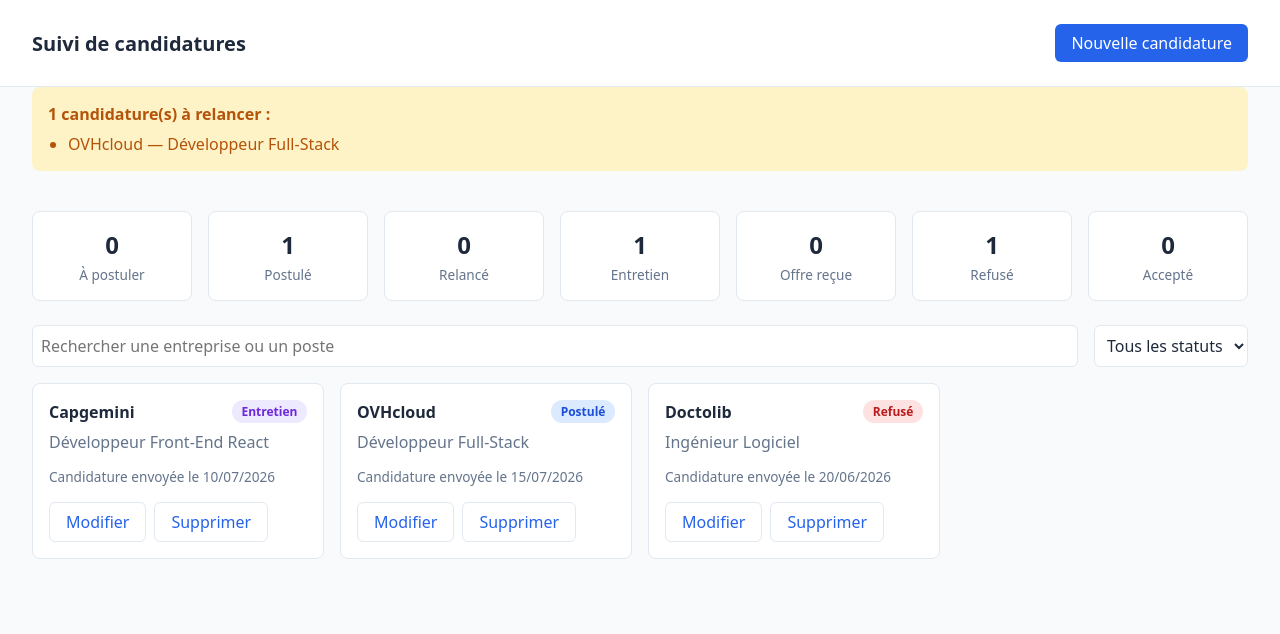
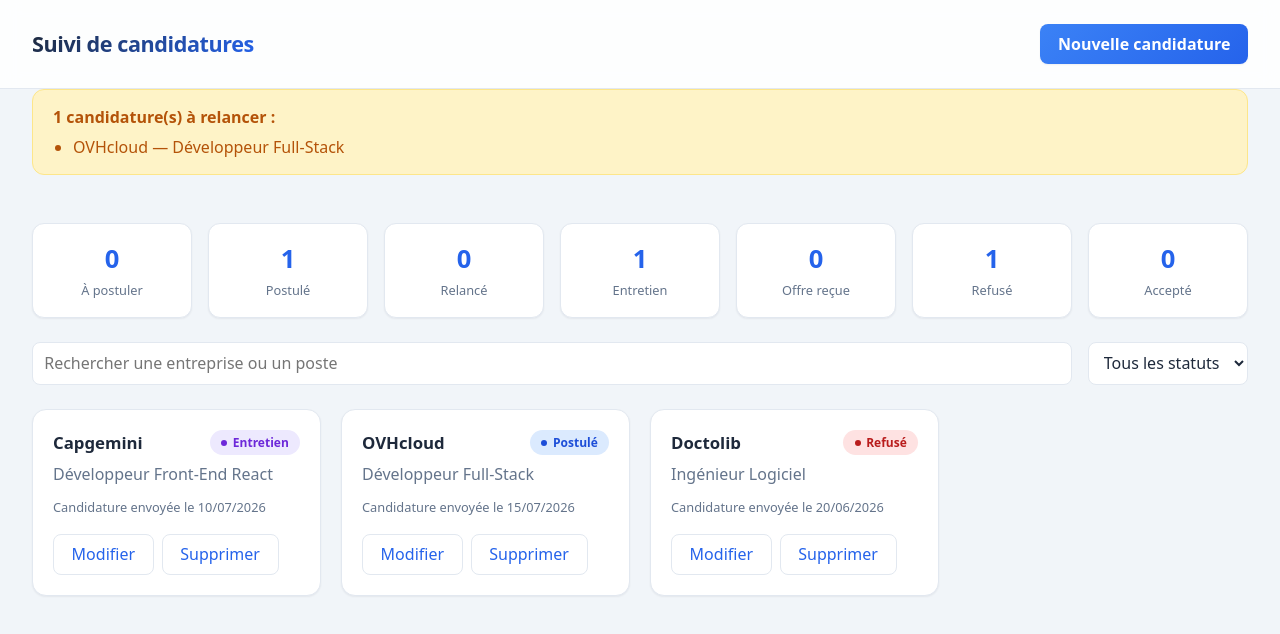
Before and after one commit to GuillaumeCoquemont/suivi-candidatures, a React (Vite) app: page / in a window 1280 px wide. Shown: the top 634 px of the page. Built offline with nearby package versions, Linux system fonts and the light colour scheme.

Commit message:
feat: modernise le style (ombres, animations, dégradés, hover)

```diff
--- a/src/index.css
+++ b/src/index.css
@@ -1,12 +1,13 @@
 /* Palette et variables globales */
 :root {
-  --couleur-fond: #f8fafc;
+  --couleur-fond: #f1f5f9;
   --couleur-surface: #ffffff;
   --couleur-texte: #1e293b;
   --couleur-texte-clair: #64748b;
   --couleur-bordure: #e2e8f0;
   --couleur-primaire: #2563eb;
   --couleur-primaire-hover: #1d4ed8;
+  --couleur-primaire-clair: #3b82f6;
 
   --badge-gris-fond: #f1f5f9;
   --badge-gris-texte: #475569;
@@ -20,6 +21,10 @@
   --badge-vert-texte: #15803d;
   --badge-rouge-fond: #fee2e2;
   --badge-rouge-texte: #b91c1c;
+
+  --ombre-sm: 0 1px 2px rgba(15, 23, 42, 0.06);
+  --ombre-md: 0 4px 12px rgba(15, 23, 42, 0.08);
+  --ombre-lg: 0 20px 40px rgba(15, 23, 42, 0.18);
 }
 
 * {
@@ -31,21 +36,30 @@
   background: var(--couleur-fond);
   color: var(--couleur-texte);
   font-family: system-ui, -apple-system, 'Segoe UI', sans-serif;
+  -webkit-font-smoothing: antialiased;
 }
 
 button {
   font: inherit;
   cursor: pointer;
   border: none;
-  border-radius: 6px;
-  padding: 0.5rem 1rem;
-  background: var(--couleur-primaire);
+  border-radius: 8px;
+  padding: 0.55rem 1.1rem;
+  font-weight: 600;
+  background: linear-gradient(135deg, var(--couleur-primaire-clair), var(--couleur-primaire));
   color: white;
-  transition: background 0.15s ease;
+  box-shadow: var(--ombre-sm);
+  transition: transform 0.15s ease, box-shadow 0.15s ease, background 0.15s ease;
 }
 
 button:hover {
-  background: var(--couleur-primaire-hover);
+  background: linear-gradient(135deg, var(--couleur-primaire), var(--couleur-primaire-hover));
+  box-shadow: var(--ombre-md);
+  transform: translateY(-1px);
+}
+
+button:active {
+  transform: translateY(0);
 }
 
 input,
@@ -53,25 +67,44 @@
 textarea {
   font: inherit;
   border: 1px solid var(--couleur-bordure);
-  border-radius: 6px;
-  padding: 0.5rem;
+  border-radius: 8px;
+  padding: 0.55rem 0.7rem;
   background: var(--couleur-surface);
   color: var(--couleur-texte);
+  transition: border-color 0.15s ease, box-shadow 0.15s ease;
+}
+
+input:focus,
+select:focus,
+textarea:focus {
+  outline: none;
+  border-color: var(--couleur-primaire-clair);
+  box-shadow: 0 0 0 3px rgba(37, 99, 235, 0.15);
 }
 
 /* En-tête */
 .header {
+  position: sticky;
+  top: 0;
+  z-index: 5;
   display: flex;
   align-items: center;
   justify-content: space-between;
   padding: 1.5rem 2rem;
-  background: var(--couleur-surface);
+  background: rgba(255, 255, 255, 0.85);
+  backdrop-filter: blur(10px);
   border-bottom: 1px solid var(--couleur-bordure);
 }
 
 .header h1 {
-  font-size: 1.25rem;
+  font-size: 1.35rem;
+  font-weight: 700;
+  letter-spacing: -0.02em;
   margin: 0;
+  background: linear-gradient(135deg, var(--couleur-texte), var(--couleur-primaire));
+  -webkit-background-clip: text;
+  background-clip: text;
+  color: transparent;
 }
 
 /* Statistiques */
@@ -85,28 +118,36 @@
 .stat-card {
   background: var(--couleur-surface);
   border: 1px solid var(--couleur-bordure);
-  border-radius: 8px;
-  padding: 1rem;
+  border-radius: 12px;
+  padding: 1.1rem;
   text-align: center;
+  box-shadow: var(--ombre-sm);
+  transition: box-shadow 0.2s ease, transform 0.2s ease;
+}
+
+.stat-card:hover {
+  box-shadow: var(--ombre-md);
+  transform: translateY(-2px);
 }
 
 .stat-card__valeur {
-  font-size: 1.5rem;
-  font-weight: 600;
+  font-size: 1.6rem;
+  font-weight: 700;
   margin: 0;
+  color: var(--couleur-primaire);
 }
 
 .stat-card__libelle {
   color: var(--couleur-texte-clair);
-  font-size: 0.85rem;
-  margin: 0.25rem 0 0;
+  font-size: 0.8rem;
+  margin: 0.3rem 0 0;
 }
 
 /* Filtres */
 .filters {
   display: flex;
   gap: 1rem;
-  padding: 0 2rem 1rem;
+  padding: 0 2rem 1.5rem;
 }
 
 .filters input {
@@ -117,15 +158,23 @@
 .candidatures-liste {
   display: grid;
   grid-template-columns: repeat(auto-fill, minmax(280px, 1fr));
-  gap: 1rem;
+  gap: 1.25rem;
   padding: 0 2rem 2rem;
 }
 
 .candidature-card {
   background: var(--couleur-surface);
   border: 1px solid var(--couleur-bordure);
-  border-radius: 8px;
-  padding: 1rem;
+  border-radius: 14px;
+  padding: 1.25rem;
+  box-shadow: var(--ombre-sm);
+  transition: box-shadow 0.2s ease, transform 0.2s ease, border-color 0.2s ease;
+}
+
+.candidature-card:hover {
+  box-shadow: var(--ombre-md);
+  transform: translateY(-3px);
+  border-color: var(--couleur-primaire-clair);
 }
 
 .candidature-card__entete {
@@ -137,7 +186,8 @@
 
 .candidature-card__entete h3 {
   margin: 0;
-  font-size: 1rem;
+  font-size: 1.05rem;
+  font-weight: 600;
 }
 
 .candidature-card__poste {
@@ -146,34 +196,49 @@
 }
 
 .candidature-card__date {
-  font-size: 0.85rem;
+  font-size: 0.8rem;
   color: var(--couleur-texte-clair);
 }
 
 .candidature-card__actions {
   display: flex;
   gap: 0.5rem;
-  margin-top: 1rem;
+  margin-top: 1.1rem;
 }
 
 .candidature-card__actions button {
   background: transparent;
+  background-image: none;
   color: var(--couleur-primaire);
   border: 1px solid var(--couleur-bordure);
+  box-shadow: none;
+  font-weight: 500;
 }
 
 .candidature-card__actions button:hover {
   background: var(--couleur-fond);
+  transform: none;
+  box-shadow: none;
 }
 
 /* Badge de statut */
 .badge {
-  display: inline-block;
-  padding: 0.2rem 0.6rem;
+  display: inline-flex;
+  align-items: center;
+  gap: 0.35rem;
+  padding: 0.25rem 0.7rem;
   border-radius: 999px;
   font-size: 0.75rem;
   font-weight: 600;
   white-space: nowrap;
+}
+
+.badge::before {
+  content: '';
+  width: 6px;
+  height: 6px;
+  border-radius: 50%;
+  background: currentColor;
 }
 
 .badge--gris {
@@ -208,11 +273,12 @@
 
 /* Alerte relances */
 .alerte-relances {
-  margin: 0 2rem 1rem;
-  padding: 1rem;
+  margin: 0 2rem 1.5rem;
+  padding: 1rem 1.25rem;
   background: var(--badge-orange-fond);
   color: var(--badge-orange-texte);
-  border-radius: 8px;
+  border-radius: 12px;
+  border: 1px solid #fde68a;
 }
 
 .alerte-relances p {
@@ -226,6 +292,26 @@
 }
 
 /* Overlay commun (modale + confirmation de suppression) */
+@keyframes apparition-overlay {
+  from {
+    opacity: 0;
+  }
+  to {
+    opacity: 1;
+  }
+}
+
+@keyframes apparition-panneau {
+  from {
+    opacity: 0;
+    transform: translateY(12px) scale(0.98);
+  }
+  to {
+    opacity: 1;
+    transform: translateY(0) scale(1);
+  }
+}
+
 .candidature-modal,
 .delete-confirm {
   position: fixed;
@@ -233,21 +319,25 @@
   display: flex;
   align-items: center;
   justify-content: center;
-  background: rgba(15, 23, 42, 0.45);
+  background: rgba(15, 23, 42, 0.5);
+  backdrop-filter: blur(4px);
   padding: 1rem;
   z-index: 10;
+  animation: apparition-overlay 0.15s ease;
 }
 
 .candidature-modal form,
 .delete-confirm {
   background: var(--couleur-surface);
-  border-radius: 8px;
-  padding: 1.5rem;
+  border-radius: 16px;
+  padding: 1.75rem;
   width: 100%;
   max-width: 480px;
   display: flex;
   flex-direction: column;
   gap: 0.5rem;
+  box-shadow: var(--ombre-lg);
+  animation: apparition-panneau 0.2s ease;
 }
 
 .candidature-modal label {
@@ -261,17 +351,30 @@
   display: flex;
   justify-content: flex-end;
   gap: 0.5rem;
-  margin-top: 1rem;
+  margin-top: 1.25rem;
 }
 
 .candidature-modal__actions button[type='button'],
 .delete-confirm__actions button:first-child {
   background: transparent;
+  background-image: none;
   color: var(--couleur-texte);
   border: 1px solid var(--couleur-bordure);
+  box-shadow: none;
 }
 
 /* Toast */
+@keyframes glissement-toast {
+  from {
+    opacity: 0;
+    transform: translateY(12px);
+  }
+  to {
+    opacity: 1;
+    transform: translateY(0);
+  }
+}
+
 .toast {
   position: fixed;
   bottom: 1.5rem;
@@ -279,11 +382,17 @@
   display: flex;
   align-items: center;
   gap: 0.75rem;
-  padding: 0.75rem 1rem;
-  border-radius: 8px;
+  padding: 0.8rem 1.1rem;
+  border-radius: 10px;
   background: var(--couleur-texte);
   color: white;
+  box-shadow: var(--ombre-lg);
   z-index: 20;
+  animation: glissement-toast 0.2s ease;
+}
+
+.toast p {
+  margin: 0;
 }
 
 .toast--succes {
@@ -300,6 +409,13 @@
 
 .toast button {
   background: transparent;
+  background-image: none;
   color: inherit;
+  box-shadow: none;
   padding: 0 0.25rem;
 }
+
+.toast button:hover {
+  background: rgba(255, 255, 255, 0.15);
+  transform: none;
+}
```
